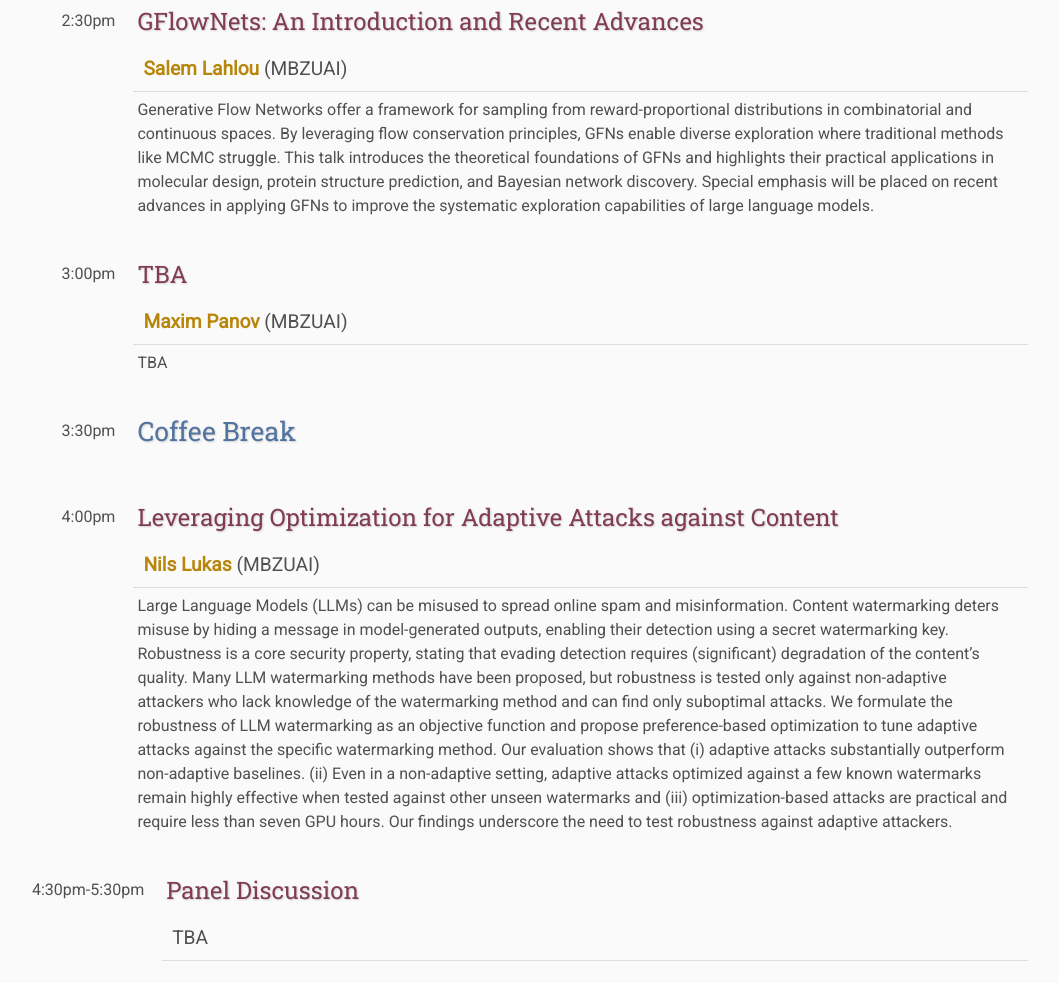
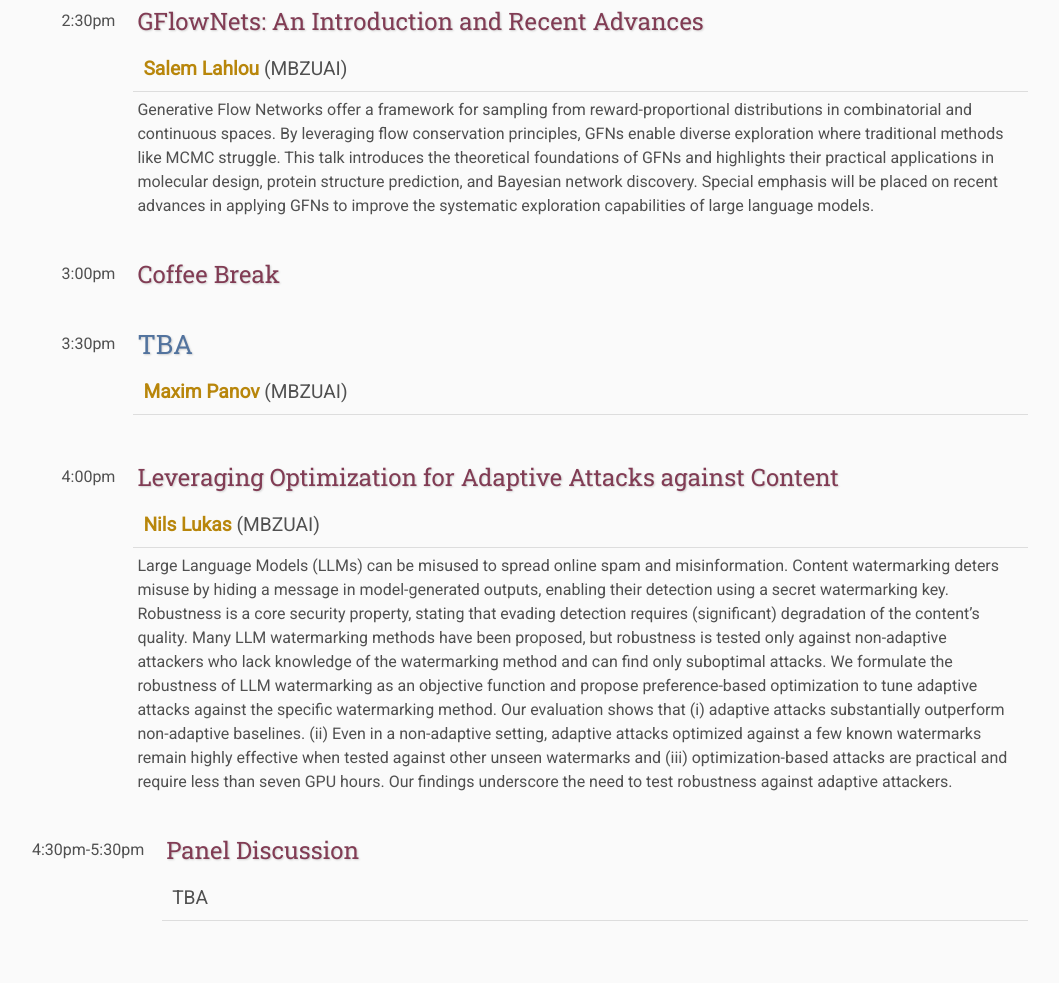
Before and after one commit to mbzuai-hiring/mbzuai-hiring.github.io, a plain HTML site: page day1.html in a window 1280 px wide. Shown: the part 2790-3773 px from the top of the page, without its empty margins (110-1169 px from the left). Drawn offline with Linux system fonts and the light colour scheme.

Commit message:
update speakers

```diff
--- a/day1.html
+++ b/day1.html
@@ -232,6 +232,22 @@
                 3:00pm
             </td>
             <td class="title">
+                Coffee Break
+            </td>
+        </tr>
+
+        <tr>
+           <!--  <td class="abstract">
+                TBA
+        </td></tr> -->
+    </tbody></table>
+
+    <table>
+        <tbody><tr>
+            <td class="date" rowspan="2">
+                3:30pm
+            </td>
+            <td class="title-special">
                 TBA
             </td>
         </tr>
@@ -242,22 +258,7 @@
         </tr>
         <tr>
             <td class="abstract">
-                TBA
-        </td></tr>
-    </tbody></table>
 
-    <table>
-        <tbody><tr>
-            <td class="date" rowspan="2">
-                3:30pm
-            </td>
-            <td class="title-special">
-                Coffee Break
-            </td>
-        </tr>
-        <tr>
-            <td class="abstract">
-                <!-- Kept for Spacing -->
             </td>
         </tr>
     </tbody></table>
```
